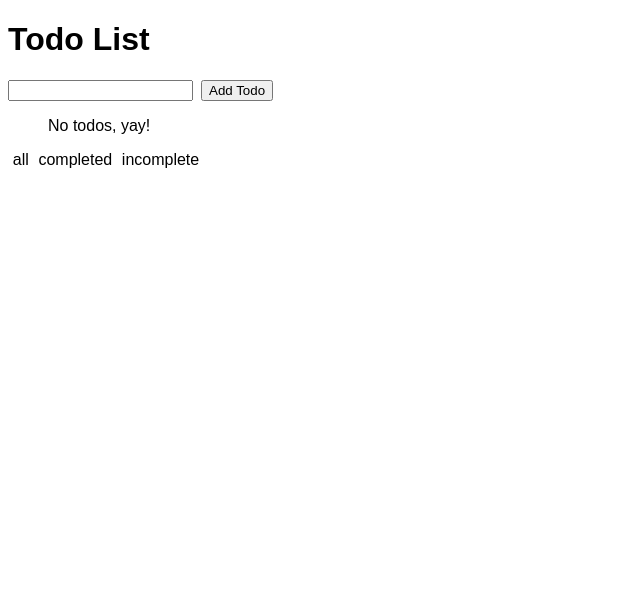
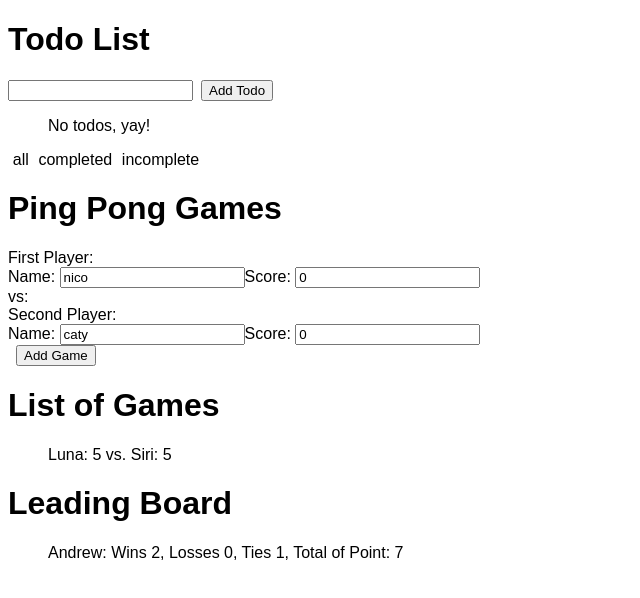
Before and after one commit to mescalito/tournament_frontend, a React app: page / in a window 1280 px wide. Shown: the whole page, without its empty margins (0-640 px from the left). Built offline with nearby package versions, Linux system fonts and the light colour scheme.

Commit message:
Added: AddGame, GameList and RankList

```diff
--- /dev/null
+++ b/src/PongApp.js
@@ -0,0 +1,16 @@
+import React from "react";
+import AddGame from "./components/AddGame";
+import GameList from "./components/GameList";
+import RankList from "./components/RankList";
+import "./styles.css";
+
+export default function PongApp() {
+  return (
+    <div className="pong-app">
+      <h1>Ping Pong Games</h1>
+      <AddGame />
+      <GameList />
+      <RankList />
+    </div>
+  );
+}
--- /dev/null
+++ b/src/components/AddGame.js
@@ -0,0 +1,68 @@
+import React from "react";
+
+class AddGame extends React.Component {
+  constructor(props) {
+    super(props);
+    this.state = {
+      firstPlayer: "nico",
+      secondPlayer: "caty",
+      firstPlayerScore: 0,
+      secondPlayerScore: 0
+     };
+  }
+
+  handleChange = (evt) => {
+    const value = evt.target.value;
+    this.setState({
+      ...this.state,
+      [evt.target.name]: value
+    });
+  }
+
+  render() {
+    return (
+      <div>
+        <div>
+          <span>First Player: </span>
+        </div>
+        <div>
+          <span>Name: </span>
+          <input
+            name="firstPlayer"
+            onChange={this.handleChange}
+            value={this.state.firstPlayer}
+          />
+          <span>Score: </span>
+          <input
+            name="firstPlayerScore"
+            onChange={this.handleChange}
+            value={this.state.firstPlayerScore}
+          />
+        </div>
+        <span>vs: </span>
+        <div>
+          <span>Second Player: </span>
+        </div>
+        <div>
+          <span>Name: </span>
+          <input
+            name="secondPlayer"
+            onChange={this.handleChange}
+            value={this.state.secondPlayer}
+          />
+          <span>Score: </span>
+          <input
+            name="secondPlayerScore"
+            onChange={this.handleChange}
+            value={this.state.secondPlayerScore}
+          />
+        </div>
+        <button className="add-game" onClick={this.handleAddGame}>
+          Add Game
+        </button>
+      </div>
+    );
+  }
+}
+
+export default AddGame;
--- /dev/null
+++ b/src/components/Game.js
@@ -0,0 +1,11 @@
+import React from "react";
+import cx from "classnames";
+
+const Game = ({ game }) => (
+  <li>
+    <span>
+    {game.p1Name}: {game.p1Score} vs. {game.p2Name}: {game.p2Score}</span>
+  </li>
+);
+
+export default Game;
--- /dev/null
+++ b/src/components/GameList.js
@@ -0,0 +1,31 @@
+import React from "react";
+import Game from "./Game";
+
+const GameList = ({
+  games = [{
+    id: 10,
+    p1: 1,
+    p2: 2,
+    p1Name: 'Luna',
+    p2Name: 'Siri',
+    p1Score: 5,
+    p2Score: 5,
+    date: '1/31/2020'
+    }]
+  }) => {
+  return (
+  <div>
+    <h1>List of Games</h1>
+    <ul className="game-list">
+      {
+        games && games.length
+        ? games.map((game, index) => {
+            return <Game key={`game-${game.id}`} game={game} />;
+          })
+        : "No games, yay!"
+      }
+    </ul>
+  </div>
+)};
+
+export default GameList;
--- /dev/null
+++ b/src/components/Rank.js
@@ -0,0 +1,20 @@
+import React from "react";
+import cx from "classnames";
+/*
+ranks = [{
+    playerId: 2,
+    playerName: 'Andrew',
+    win: 2,
+    loss: 0,
+    tie: 1,
+    points: 7
+    }]
+    */
+const Rank = ({ rank }) => (
+  <li>
+    <span>
+    {rank.playerName}: Wins {rank.win}, Losses {rank.loss}, Ties {rank.tie}, Total of Point: {rank.points}</span>
+  </li>
+);
+
+export default Rank;
--- /dev/null
+++ b/src/components/RankList.js
@@ -0,0 +1,29 @@
+import React from "react";
+import Rank from "./Rank";
+
+const RankList = ({
+  ranks = [{
+    playerId: 2,
+    playerName: 'Andrew',
+    win: 2,
+    loss: 0,
+    tie: 1,
+    points: 7
+    }]
+  }) => {
+  return (
+  <div>
+    <h1>Leading Board</h1>
+    <ul className="game-list">
+      {
+        ranks && ranks.length
+        ? ranks.map((rank, index) => {
+            return <Rank key={`rank-${rank.playerId}`} rank={rank} />;
+          })
+        : "No players, yay!"
+      }
+    </ul>
+  </div>
+)};
+
+export default RankList;
--- a/src/index.js
+++ b/src/index.js
@@ -5,11 +5,13 @@ import { Provider } from "react-redux";
 import store from "./redux/store";
 
 import TodoApp from "./TodoApp";
+import PongApp from "./PongApp";
 
 const rootElement = document.getElementById("root");
 ReactDOM.render(
   <Provider store={store}>
     <TodoApp />
+    <PongApp />
   </Provider>,
   rootElement
 );
--- a/src/styles.css
+++ b/src/styles.css
@@ -1,4 +1,8 @@
 .todo-app {
+  font-family: sans-serif;
+}
+
+.pong-app {
   font-family: sans-serif;
 }
 
@@ -7,8 +11,20 @@
   margin-left: 0.5rem;
 }
 
+/** add todo **/
+.add-game {
+  margin-left: 0.5rem;
+}
+
 /** todo list **/
 .todo-list {
+  margin-top: 1rem;
+  text-align: left;
+  list-style: none;
+}
+
+/** game list **/
+.game-list {
   margin-top: 1rem;
   text-align: left;
   list-style: none;
```
